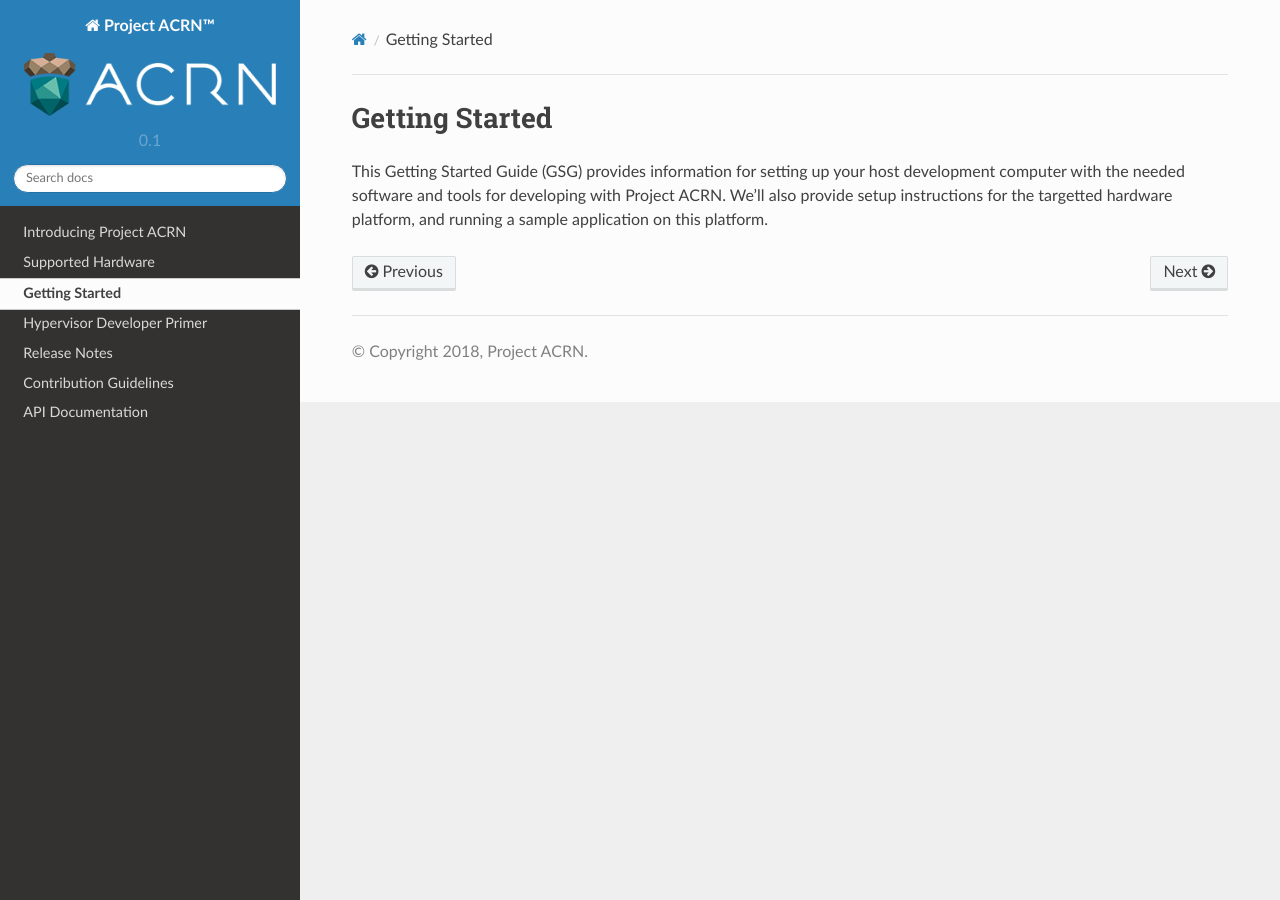
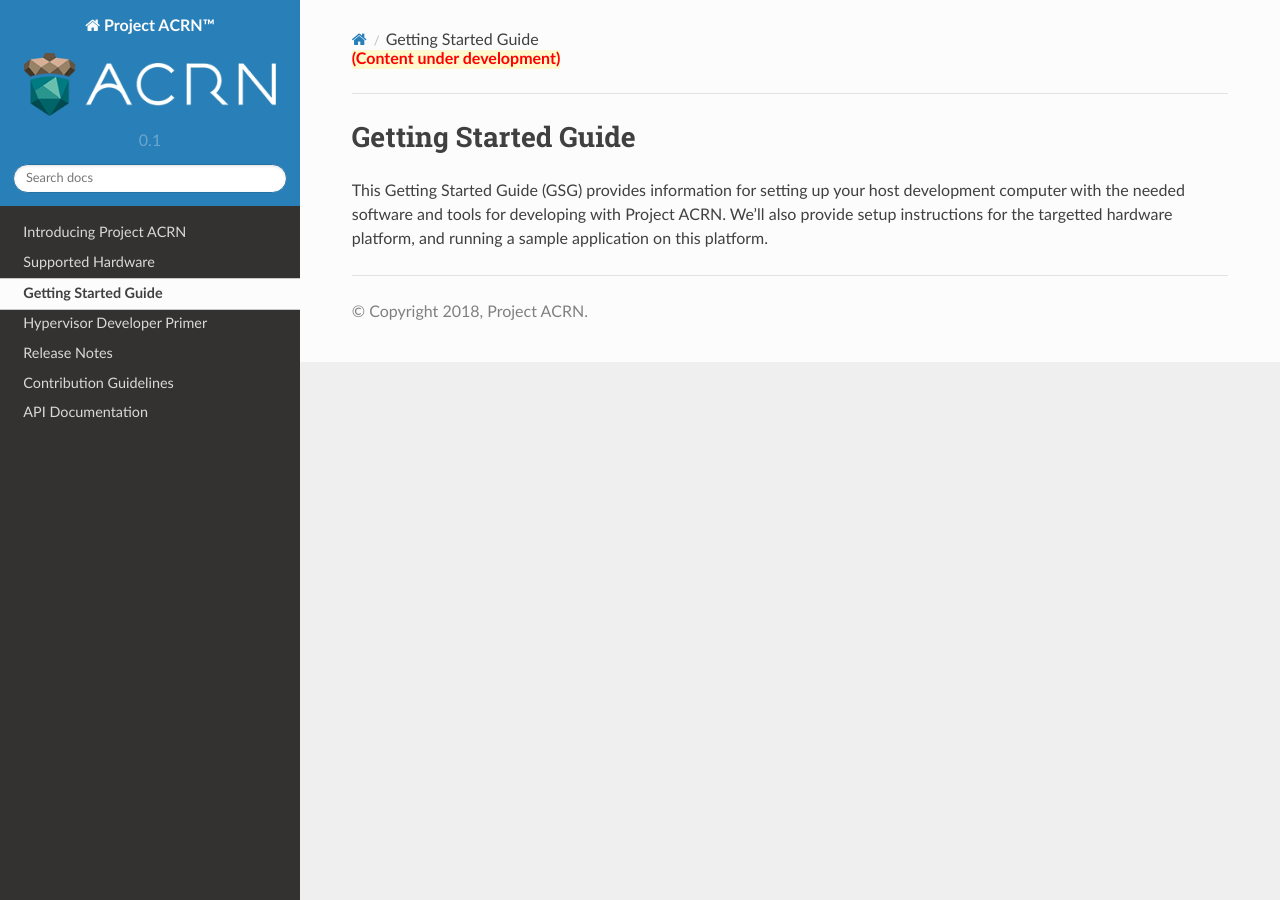
Before and after one commit to uaenalyh/first, a Sphinx documentation site: the page built from doc/getting_started/index.rst, in a window 1280 px wide. Built offline with Sphinx 7.4.7 and the Read the Docs theme 2.0.0, drawn with Linux system fonts in a browser that asks for light colours.

```diff
--- a/doc/conf.py
+++ b/doc/conf.py
@@ -96,6 +96,18 @@ except ImportError:
 else:
     html_theme = "sphinx_rtd_theme"
     html_theme_path = [sphinx_rtd_theme.get_html_theme_path()]
+    html_theme_options = {
+        'canonical_url': '',
+        'analytics_id': '',
+        'logo_only': False,
+        'display_version': True,
+        'prev_next_buttons_location': 'None',
+        # Toc options
+        'collapse_navigation': False,
+        'sticky_navigation': True,
+        'navigation_depth': 4
+}
+
 
 # Theme options are theme-specific and customize the look and feel of a theme
 # further.  For a list of options available for each theme, see the
--- a/doc/getting_started/index.rst
+++ b/doc/getting_started/index.rst
@@ -1,7 +1,7 @@
 .. _getting_started:
 
-Getting Started
-###############
+Getting Started Guide
+#####################
 
 This Getting Started Guide (GSG) provides information for setting up
 your host development computer with the needed software and tools for
--- a/doc/static/acrn-custom.css
+++ b/doc/static/acrn-custom.css
@@ -3,6 +3,13 @@
 /* make the page width fill the window */
 .wy-nav-content {
    max-width: none;
+}
+
+.wy-breadcrumbs::after {
+   content: " (Content under development)";
+   background-color: #FFFACD;
+   color: red;
+   font-weight: bold;
 }
 
 /*  make .. hlist:: tables fill the page */
```
Also changed, not shown: doc/contribute.rst (+16 -15 lines), doc/hypervisor_primer/index.rst (+7 -0 lines).
